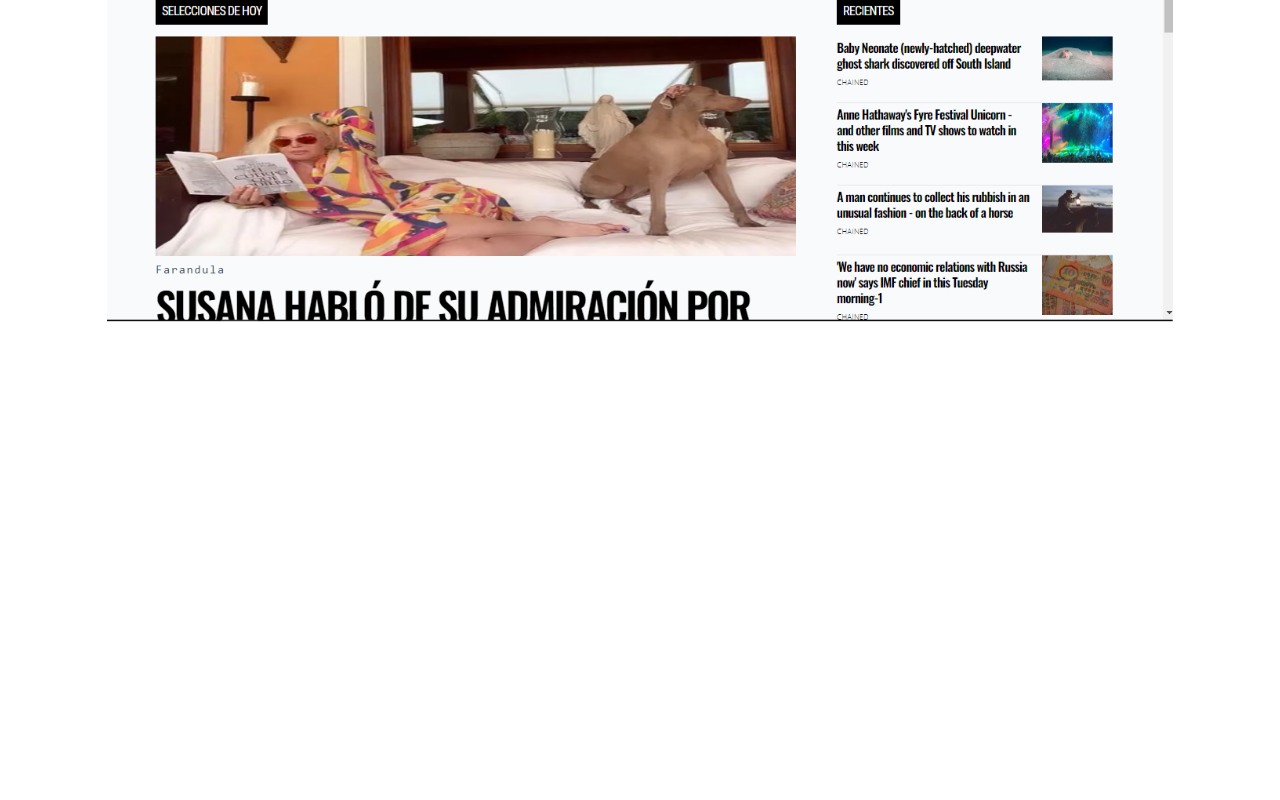
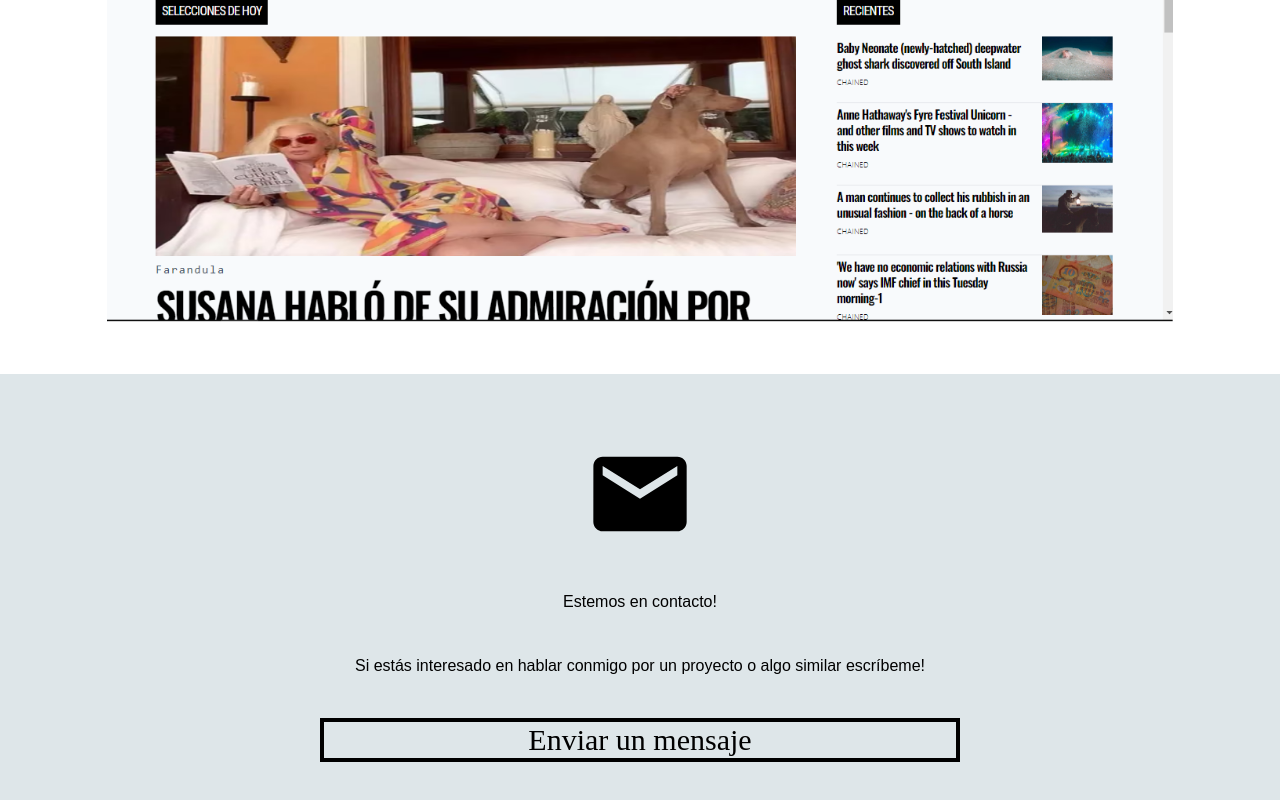
Before and after one commit to Ivixx09/My-Portfolio, a Next.js app: page / in a window 1280 px wide. Shown: the part 5373-6173 px from the top of the page. Before the commit the page ends 5747 px from the top, so only its background shows below. Built offline with nearby package versions, Linux system fonts and the light colour scheme.

Commit message:
Conntact finished

```diff
--- /dev/null
+++ b/pages/components/Contact.jsx
@@ -0,0 +1,28 @@
+import React from 'react'
+import { MdEmail } from "react-icons/md";
+const Contact = () => {
+  return (
+    <div className='py-16 bg-[#dee6e9]'>
+        <div className='flex justify-center'>
+            <MdEmail size="7em"/>
+        </div>
+        <div className='flex flex-col justify-center my-5'>
+            <div className='text-center my-5 font-2ond'>
+                Estemos en contacto!
+            </div>
+            <div className='text-center my-5 font-2ond'>
+                Si estás interesado en hablar conmigo por un proyecto o algo similar escríbeme!
+            </div>
+        </div>
+        <div className='flex justify-center cursor-pointer'>
+            <div className='transition hover:bg-blue-600 hover:border-blue-600 hover:text-white border-4 w-[50%] text-center border-black'>
+                <span className='text-3xl font-wde'>
+                    Enviar un mensaje
+                </span>
+            </div>
+        </div>
+    </div>
+  )
+}
+
+export default Contact
--- a/pages/index.js
+++ b/pages/index.js
@@ -8,6 +8,7 @@ import Growing from './components/Growing'
 import Experience from './components/Experience'
 import CV from './components/CV'
 import Proyects from './components/Experience/Proyects'
+import Contact from './components/Contact'
 
 const inter = Inter({ subsets: ['latin'] })
 
@@ -23,6 +24,7 @@ export default function Home() {
       <Experience/>
       <CV/>
       <Proyects/>
+      <Contact/>
     </main>
   )
 }
```
